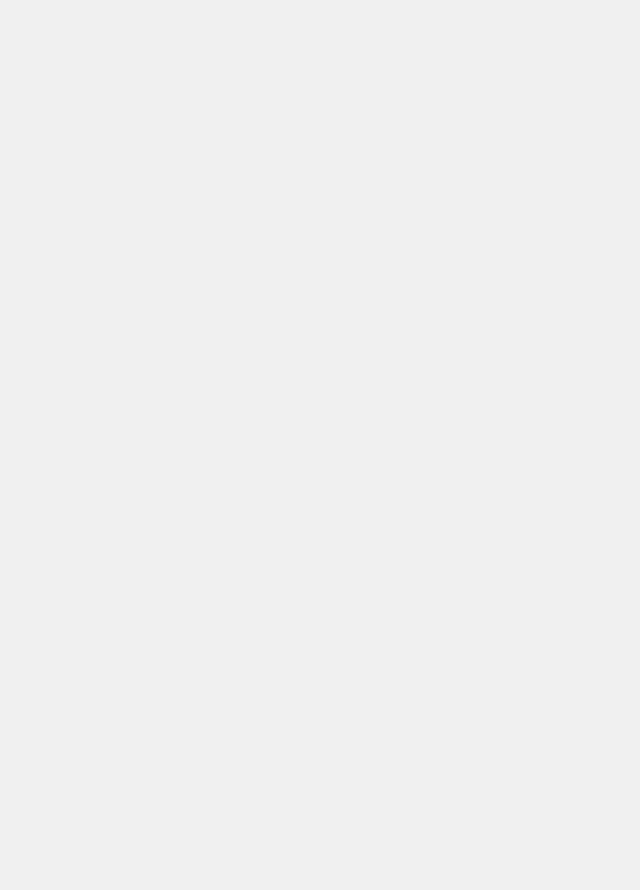
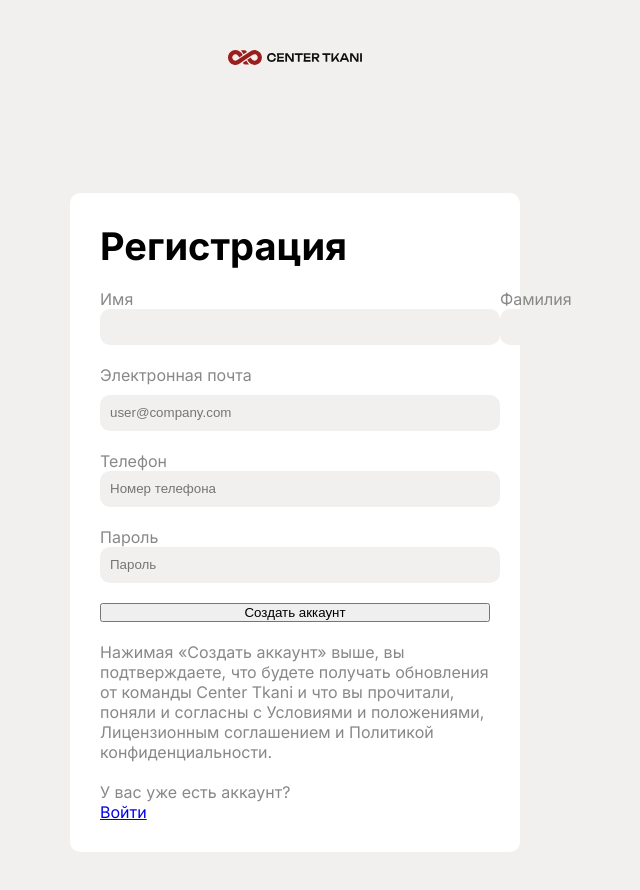
Before and after one commit to GitWorkAz/tz-tkani, a React (Vite) app: page /sing_up in a window 1280 px wide. Shown: the top 890 px of the page, without its empty margins (405-1045 px from the left). Before the commit the page ends 800 px from the top, so only its background shows below. Built offline with nearby package versions, Linux system fonts and the light colour scheme.

Commit message:
Обновление стилей

```diff
--- a/src/components/header/Header.module.css
+++ b/src/components/header/Header.module.css
@@ -7,6 +7,7 @@
     justify-content: space-between;
     padding: 5px 20px 10px;
     border-bottom: 1px solid #88888834;
+    font-size: 14px;
 }
 .navigation {
     display: flex;
--- a/src/pages/logIn/LogIn.module.css
+++ b/src/pages/logIn/LogIn.module.css
@@ -29,6 +29,7 @@
     padding: 30px;
     color: #888;
     border-radius: 10px;
+    font-size: 14px;
 }
 .form h3 {
     font-size: 38px;
@@ -61,6 +62,8 @@
     justify-content: space-between;
 }
 .form_link_forgot {
+    text-decoration: none;
+    border-bottom: 1px solid #888;
     color: #888;
 }
 .form_link_forgot:hover {
--- a/src/pages/singUp/SingUp.jsx
+++ b/src/pages/singUp/SingUp.jsx
@@ -1,9 +1,91 @@
 import styles from "./SingUp.module.css";
+import { Link } from "react-router-dom";
 
 export const SingUp = () => {
   return (
     <div className={styles.wrapper}>
+      <Link to="/" className={styles.logo}>
+        <img src="/Logo Icon.svg" alt="Логотип" className={styles.logo_img} />
+        <img
+          src="/CENTER TKANI.svg"
+          alt="Название"
+          className={styles.logo_text}
+        />
+      </Link>
 
+      <div className={styles.form}>
+        <h3>Регистрация</h3>
+        <div className={styles.form_user}>
+          <div className={styles.form_name}>
+            <p>Имя</p>
+            <input
+              type="text"
+              name="last_name"
+              id="last_name"
+              required
+              className={styles.form_input}
+            />
+          </div>
+          <div className={styles.form_surname}>
+            <p>Фамилия</p>
+            <input
+              type="text"
+              name="first_name"
+              id="first_name"
+              required
+              className={styles.form_input}
+            />
+          </div>
+        </div>
+        <div className={styles.form_email}>
+          <p>Электронная почта</p>
+          <input
+            type="email"
+            name="email"
+            id="email"
+            placeholder="user@company.com"
+            required
+            className={styles.form_input}
+          />
+        </div>
+        <div className={styles.form_phone}>
+          <p>Телефон</p>
+          <input
+            type="tel"
+            name="tel"
+            id="tel"
+            placeholder="Номер телефона"
+            required
+            className={styles.form_input}
+          />
+        </div>
+        <div className={styles.form_password}>
+          <p>Пароль</p>
+          <input
+            type="password"
+            name="password"
+            id="password"
+            placeholder="Пароль"
+            required
+            className={styles.form_input}
+          />
+        </div>
+        <button type="submit" className={styles.form_btn}>
+          Создать аккаунт
+        </button>
+        <p>
+          Нажимая «Создать аккаунт» выше, вы подтверждаете, что будете получать
+          обновления от команды Center Tkani и что вы прочитали, поняли и
+          согласны с Условиями и положениями, Лицензионным соглашением и
+          Политикой конфиденциальности.
+        </p>
+        <div className={styles.form_link}>
+          <p>У вас уже есть аккаунт?</p>
+          <Link to="/log_in" className={styles.form_link_singUp}>
+            Войти
+          </Link>
+        </div>
+      </div>
     </div>
   );
 };
--- a/src/pages/singUp/SingUp.module.css
+++ b/src/pages/singUp/SingUp.module.css
@@ -2,4 +2,53 @@
     width: 1400px;
     margin: 0 auto;
     padding: 50px 0;
+    display: flex;
+    flex-direction: column;
+    justify-content: center;
+    align-items: center;
 }
+.logo {
+    display: flex;
+    align-items: center;
+    gap: 5px;
+    margin-bottom: 10vw;
+}
+.logo_img {
+    width: 34px;
+}
+.logo_text {
+    width: 95px;
+}
+
+.form {
+    display: flex;
+    flex-direction: column;
+    gap: 20px;
+    width: 450px;
+    background: #fff;
+    padding: 30px;
+    color: #888;
+    border-radius: 10px;
+}
+.form h3 {
+    font-size: 38px;
+    color: #000;
+}
+.form_input {
+    width: 400px;
+    border-radius: 10px;
+    height: 36px;
+    padding: 10px;
+    background: #f1f0ee;
+    border: none;
+    outline: none;
+}
+.form_user {
+    display: flex;
+    justify-content: space-between;
+}
+.form_email {
+    display: flex;
+    flex-direction: column;
+    gap: 10px;
+}
```
